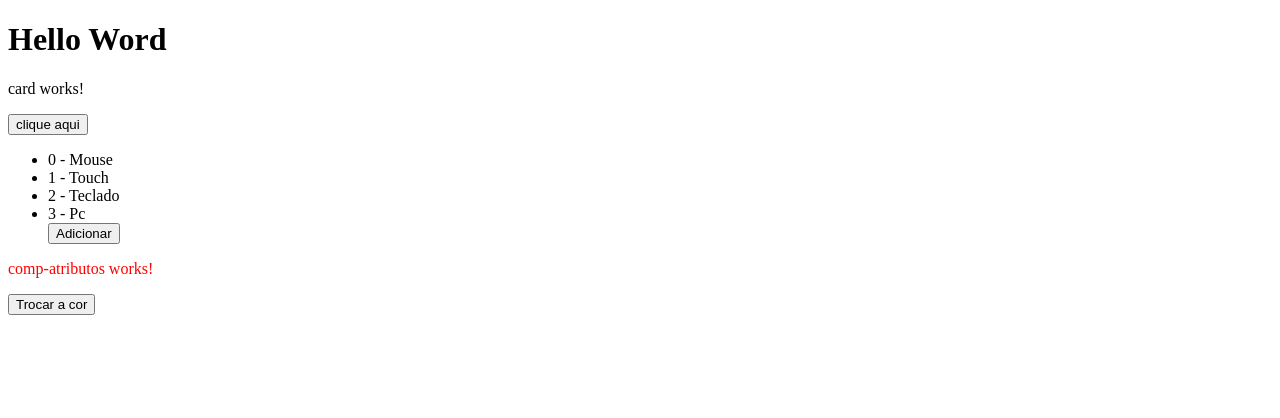
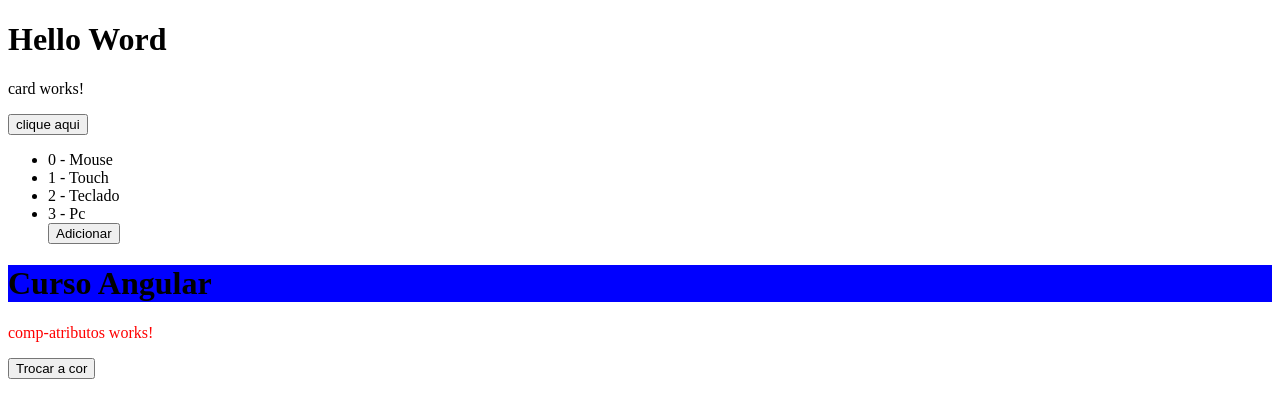
Before and after one commit to WesleyDev93/Diretivas-Angular, an Angular app: page / in a window 1280 px wide. Shown: the top 418 px of the page. Built offline with nearby package versions, Linux system fonts and the light colour scheme.

Commit message:
usando o ngStyle

```diff
--- a/src/app/comp-atributos/comp-atributos.component.html
+++ b/src/app/comp-atributos/comp-atributos.component.html
@@ -1,3 +1,7 @@
+
+
+<h1 [ngStyle]="{'background':corFundo, 'color':corTexto}">Curso Angular</h1>
+
 <p [ngClass]="estilo">comp-atributos works!</p>
 
 <button (click)="trocar">Trocar a cor</button>
--- a/src/app/comp-atributos/comp-atributos.component.ts
+++ b/src/app/comp-atributos/comp-atributos.component.ts
@@ -8,7 +8,8 @@
 export class CompAtributosComponent {
 
   estilo: string = "disable";
-
+  corFundo: string = "blue";
+  corTexto: string = "black";
 
   constructor () {
 
```
